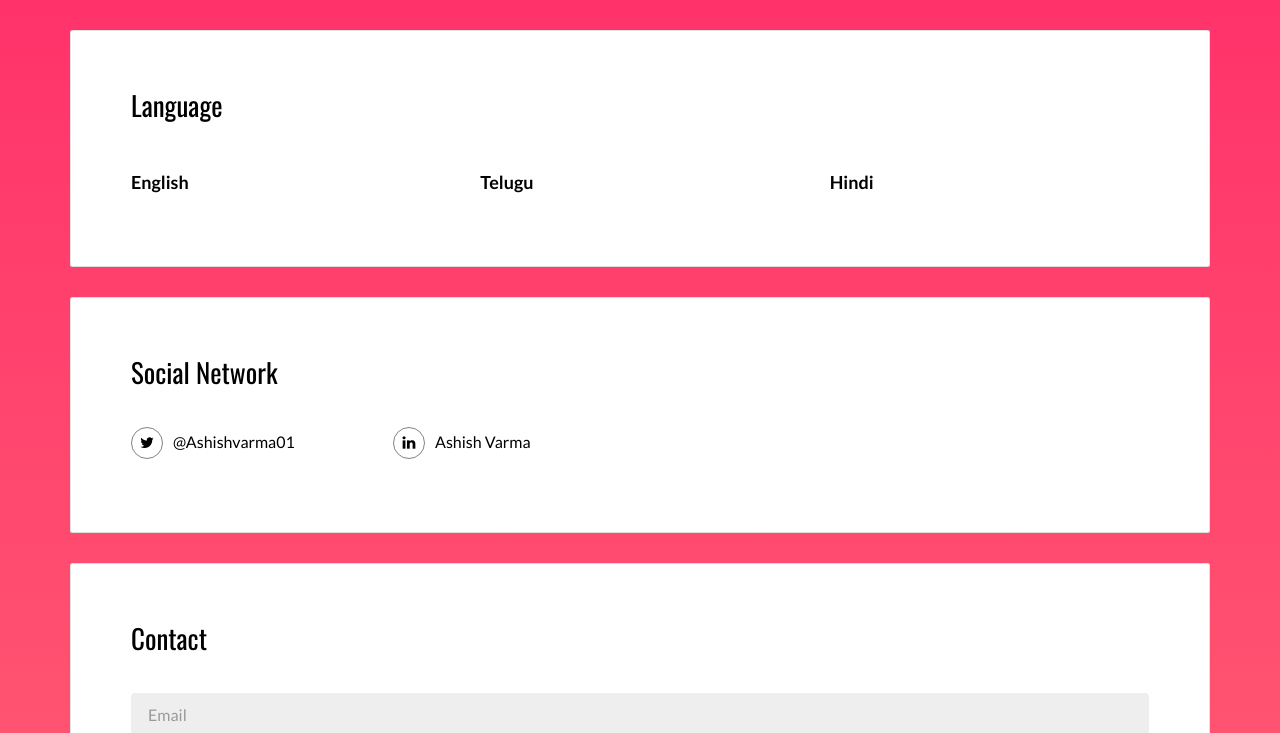
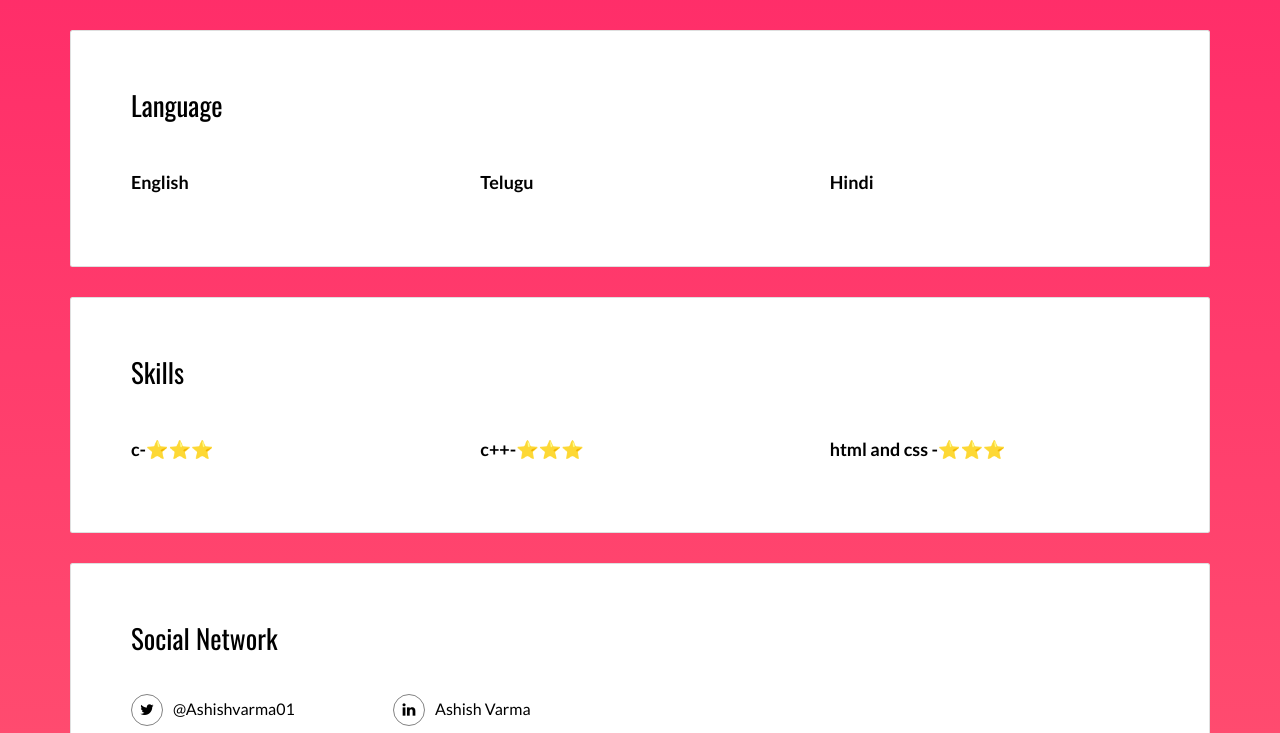
Before and after one commit to Ashish-varma01/Ashishvarma.github.io, a plain HTML site: page index.html in a window 1280 px wide. Shown: the part 1158-1891 px from the top of the page. Drawn offline with nearby package versions, Linux system fonts and the light colour scheme; files whose address does not match are found by name.

Commit message:
Update index.html

```diff
--- a/index.html
+++ b/index.html
@@ -62,6 +62,7 @@
 
               <p>Hey there </p>
               <p>I'm Ashish varma,a 2nd year Computer Science Engineering student in SRM University, Chennai.</p>
+              <p>pursuing Bachelor Of Technology in the field of Computer Science under Cyber Security as my Specialization. I'm also a Bug Bounty Hunter and a Web Developer.</p>
               </div>
             </div>
           </div>
@@ -114,6 +115,28 @@
               <div class="col-md-4">
                 <div class="language-experience">
                   <h3 class="h5">Hindi</h3>
+                </div>
+              </div>
+            </div>
+          </div>
+        </div>
+         <div class="card">
+          <div class="card-block">
+            <h2>Skills</h2>
+            <div class="row">
+              <div class="col-md-4">
+                <div class="language-experience">
+                  <h3 class="h5">c-⭐️⭐️⭐️ </h3>
+                </div>
+              </div>
+              <div class="col-md-4">
+                <div class="language-experience">
+                  <h3 class="h5">c++-⭐️⭐️⭐️ </h3>
+                </div>
+              </div>
+              <div class="col-md-4">
+                <div class="language-experience">
+                  <h3 class="h5">html and css -⭐️⭐️⭐️</h3>
                 </div>
               </div>
             </div>
```
